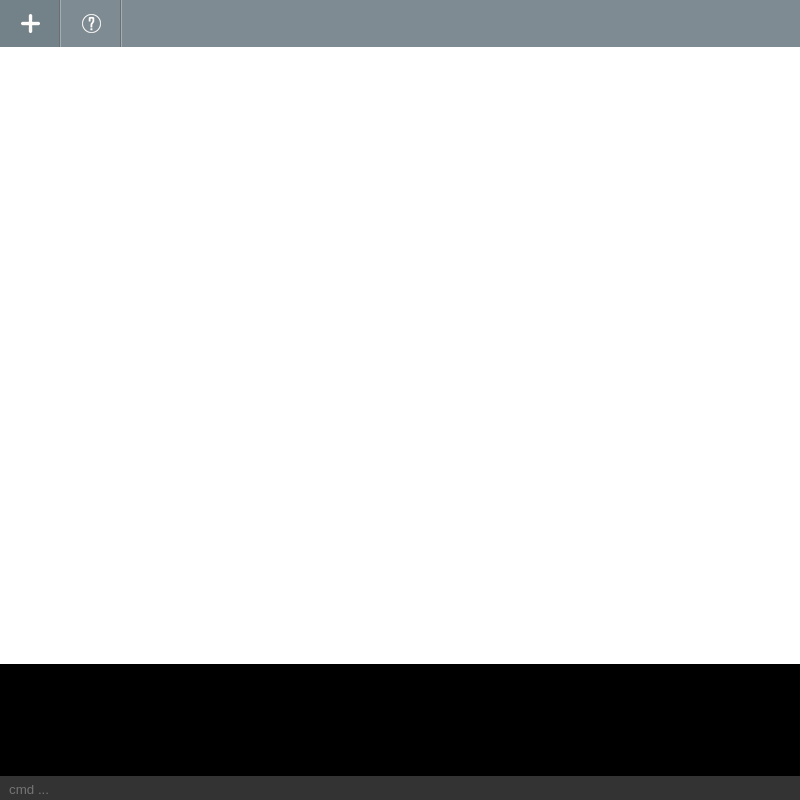
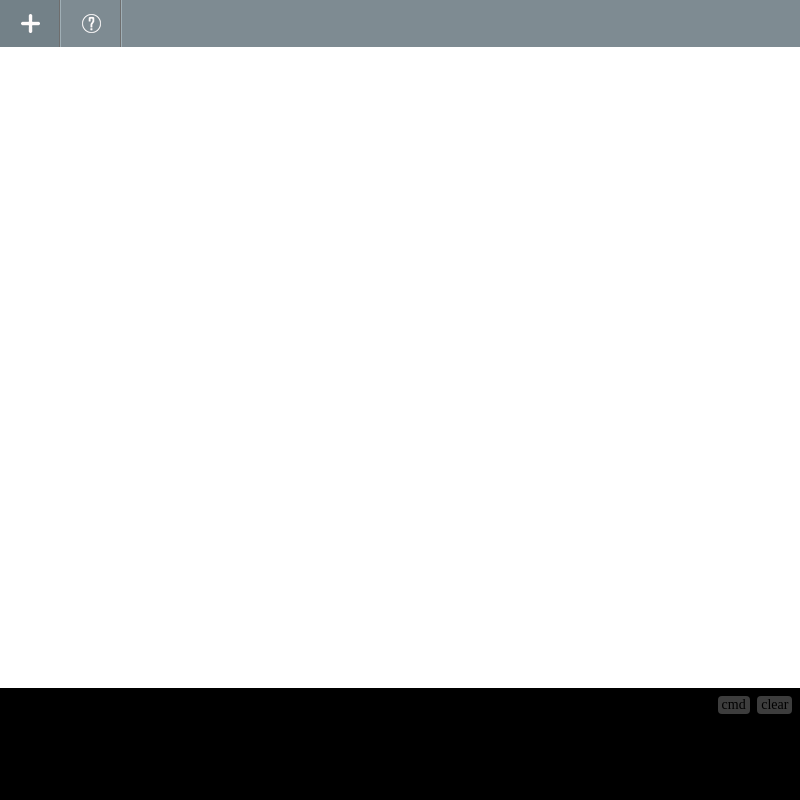
Before and after one commit to denghao123/ProjectHub, an Electron app: page index.html in a window 800 px wide. Drawn offline with Linux system fonts and the light colour scheme.

Commit message:
优化详情显示

```diff
--- a/index.html
+++ b/index.html
@@ -11,7 +11,7 @@
   <div class="main">
     <div class="menu">
       <span class="btn-add btn-bd-r" @click="openModify()" title="添加"></span>
-      <span class="btn-help btn-bd-r" title="帮助"></span>
+      <span class="btn-help btn-bd-r" @click="openWebUrl('http://denghao.me/index.php/archives/project-hub.html')" title="帮助"></span>
       <span class="btn-other"></span>
     </div>
     <ul class="list">
@@ -58,12 +58,12 @@
   </div>
 
   <div class="process">
+    <div class="btns">
+      <span class="mr4" title="命令行" @click="openCmd()">cmd</span>
+      <span title="清除" @click="clearProcessInfo()">clear</span>
+    </div>
     <div v-html="processData"></div>
     <div id="bottomLine" class="bottom-line"></div>
-  </div>
-
-  <div class="wrap-input">
-    <input v-model="input_cmd" type="text" @keyup.enter="task()" placeholder="cmd ...">
   </div>
 
 </div>
--- a/package.json
+++ b/package.json
@@ -6,7 +6,7 @@
     "main": "main.js",
     "scripts": {
         "start": "electron .",
-        "packager": "electron-packager . hub --platform win32 --overwrite --out ../app  --icon=./src/image/icon.ico"
+        "packager": "electron-packager . projectHub --platform win32 --overwrite --out ../app  --icon=./src/image/icon.ico"
     },
     "license": "",
     "devDependencies": {
--- a/src/css/style.css
+++ b/src/css/style.css
@@ -16,8 +16,14 @@ body {
 .ml10{
     margin-left: 10px;
 }
+.mr4{
+    margin-right: 4px;
+}
 .mr10{
     margin-right: 10px;
+}
+.mr20{
+    margin-right: 20px;
 }
 .pointer{
     cursor: pointer;
@@ -83,12 +89,12 @@ body {
     height: 50px;
     background-color: #7E8B92;
 }
-.menu>span{
+.menu span{
     display: inline-block;
     transition: 0.3s all;
     cursor: pointer;
 }
-.menu>span:hover{
+.menu span:hover{
     background-color: #738188;
 }
 .menu .btn-add{
@@ -183,6 +189,12 @@ body {
 .icon-delete{
     background: url(../image/icon_delete.png) center no-repeat;
     background-size: 57%;
+}
+.icon-clear{
+    background: url(../image/icon_clear.png) center no-repeat;
+}
+.icon-cmd{
+    background: url(../image/icon_cmd.png) center no-repeat;
 }
 
 .modify-wrap {
@@ -281,10 +293,34 @@ body {
     overflow-y: auto;
     font-size: 14px;
     overflow-x: hidden;
+    position: relative;
 }
 
 .process .bottom-line {
     height: 30px
+}
+
+.process .btns{
+    position: absolute;
+    top: 0;
+    right: 0;
+    width: 90px;
+    text-align: right;
+    padding: 8px 0;
+    opacity: 0.4;
+    text-align: center;
+    transition: all 0.5s ease;
+}
+.process:hover .btns{
+    opacity: 0.9;
+}
+.process .btns>span{
+    display: inline-block;
+    border-radius: 4px;
+    background-color: #999;
+    padding: 1px 4px;
+    color: #000;
+    cursor: pointer;
 }
 
 .wrap-input {
@@ -294,7 +330,7 @@ body {
     display: flex;
     height: 24px;
     line-height: 24px;
-    overflow: hidden
+    overflow: hidden;
 }
 
 .wrap-input>input {
--- a/src/js/renderer.js
+++ b/src/js/renderer.js
@@ -1,5 +1,8 @@
 var cp = require('child_process');
 var iconv = require('iconv-lite');
+var {
+  shell
+} = require('electron');
 var vm = new Vue({
   el: "#app",
   data: {
@@ -23,6 +26,7 @@ var vm = new Vue({
     let _this = this;
     this.getAllData();
 
+    // error捕获
     process.on('uncaughtException', function(error) {
       _this.displayProcess(error, 'error');
     });
@@ -64,13 +68,10 @@ var vm = new Vue({
       var cmd = "";
       var filePath = "";
       var list = this.appData.list;
-      if (!id) {
-        cmd = this.input_cmd;
-      } else {
-        for (var i in list) {
-          if (id === list[i].id) {
-            cmd = "cd/d " + list[i].filePath + "&&" + list[i][way];
-          }
+
+      for (var i in list) {
+        if (id === list[i].id) {
+          cmd = "cd/d " + list[i].filePath + "&&" + list[i][way];
         }
       }
 
@@ -112,7 +113,6 @@ var vm = new Vue({
         if (stderr) _this.displayProcess(stderr, 'error');
         if (error) _this.displayProcess(error, 'error');
       });
-
     },
 
     // 展示结果
@@ -200,6 +200,15 @@ var vm = new Vue({
       this.showModify = !this.showModify;
     },
 
+    // 新开cmd窗口
+    openCmd() {
+      cp.exec("start cmd /k");
+      this.displayProcess("start cmd", 'done');
+    },
+
+    clearProcessInfo() {
+      this.processData = '';
+    },
 
     /*
      *克隆对象
@@ -217,6 +226,11 @@ var vm = new Vue({
      */
     cancelModify() {
       this.toggleShow();
+    },
+
+    // 打开浏览器
+    openWebUrl(url) {
+      shell.openExternal(url);
     },
 
     /*
```
Also changed, not shown: src/image/icon.ico (added), src/image/icon_clear.png (added), src/image/icon_cmd.png (added).
